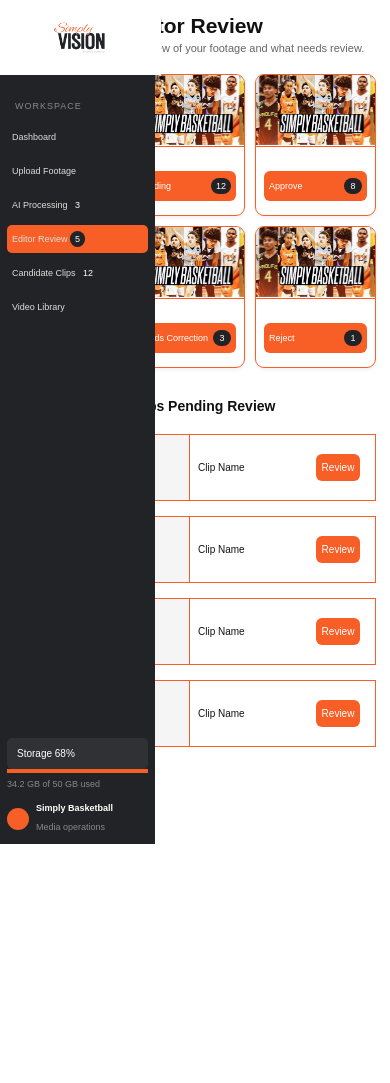
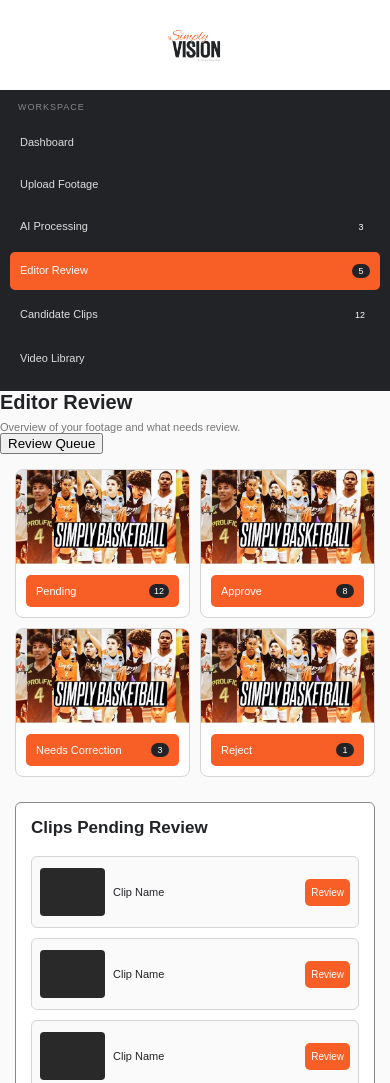
Before and after one commit to alanher100/SimplyVision, a plain HTML site: page editor-review/editor-review.html in a window 390 px wide. Shown: the top 1083 px of the page. Before the commit the page ends 844 px from the top, so only its background shows below. Drawn offline with Linux system fonts and the light colour scheme.

Commit message:
Update editor review dashboard styling

```diff
--- a/editor-review/editor-review.css
+++ b/editor-review/editor-review.css
@@ -1,70 +1,71 @@
-/* Main colors used throughout the page */
 :root {
     --orange: #F75F26;
     --charcoal: #222326;
     --white: #FFFFFF;
-    --light-gray: #F5F5F5;
-    --text-gray: #666666;
+    --red: #C53030;
+    --background: #FAFAFA;
+    --border: #D5D5D5;
+    --text-gray: #777777;
 }
 
 * {
     box-sizing: border-box;
+}
+
+html,
+body {
     margin: 0;
-    padding: 0;
+    min-height: 100%;
 }
 
 body {
-    font-family: Arial, Helvetica, sans-serif;
-    background: var(--white);
-    color: #111111;
     min-height: 100vh;
+    display: flex;
+    background: var(--background);
+    color: var(--charcoal);
+    font-family: Arial, sans-serif;
+    font-size: 13px;
 }
 
-/* Sidebar navigation styling */
+/* Sidebar */
+
 .sidebar {
-    position: fixed;
-    top: 0;
-    left: 0;
     width: 155px;
     min-width: 155px;
-    height: 100vh;
+    min-height: 100vh;
+    padding: 0 10px 15px;
     background: var(--charcoal);
     color: var(--white);
-    padding: 0 10px 15px;
     display: flex;
     flex-direction: column;
-    z-index: 10;
+    flex-shrink: 0;
 }
 
-/* SimplyVision logo styling */
 .logo {
     width: calc(100% + 20px);
-    height: 90px;
-    min-height: 90px;
+    height: 115px;
     margin: 0 -10px;
-    padding: 0;
+    padding: 10px;
     background: var(--white);
     display: flex;
     align-items: center;
     justify-content: center;
+    overflow: visible;
     flex-shrink: 0;
-    overflow: hidden;
 }
 
 .logo img {
-    display: block;
-    width: 105%;
+    width: 190px;
     max-width: none;
     height: auto;
     object-fit: contain;
-    object-position: center;
 }
 
 .sidebar_label {
-    color: #888;
+    margin: 12px 8px;
+    color: #888888;
     font-size: 9px;
     letter-spacing: 1px;
-    margin: 12px 8px;
 }
 
 .sidebar_nav {
@@ -74,27 +75,28 @@ body {
 }
 
 .sidebar_nav a {
-    color: #ddd;
-    text-decoration: none;
     padding: 12px 10px;
     border-radius: 5px;
+    color: #DDDDDD;
+    text-decoration: none;
     font-size: 11px;
 }
 
 .sidebar_nav a:hover,
 .sidebar_nav a.active {
     background: var(--orange);
+    color: var(--white);
 }
 
 .count {
+    float: right;
+    min-width: 18px;
+    padding: 2px 5px;
+    border-radius: 10px;
     background: var(--charcoal);
     color: var(--white);
-    border-radius: 12px;
     font-size: 9px;
-    min-width: 18px;
-    padding: 3px 5px;
     text-align: center;
-    white-space: nowrap;
 }
 
 .sidebar_bottom {
@@ -102,25 +104,32 @@ body {
 }
 
 .storage_heading {
-    background: #303135;
     padding: 10px;
     border-radius: 5px;
+    background: #303135;
+    display: flex;
+    justify-content: space-between;
     font-size: 10px;
 }
 
 .storage_bar {
     height: 4px;
-    background: #555;
+    margin-top: 8px;
     border-radius: 5px;
+    background: #555555;
 }
 
 .storage_bar div {
+    width: 68%;
     height: 100%;
+    border-radius: 5px;
     background: var(--orange);
 }
 
 .sidebar_bottom small {
-    color: #888;
+    display: block;
+    margin-top: 8px;
+    color: #AAAAAA;
     font-size: 9px;
 }
 
@@ -128,7 +137,8 @@ body {
     display: flex;
     align-items: center;
     gap: 7px;
-    margin-top: 12px;
+    margin-top: 15px;
+    font-size: 10px;
 }
 
 .profile_icon {
@@ -140,237 +150,239 @@ body {
 }
 
 .profile {
+    margin: 0 0 3px;
     font-weight: bold;
-    font-size: 9px;
-    margin-bottom: 3px;
 }
 
-/* Main page layout */
-.main_content {
-    margin-left: 155px;
-    padding: 28px;
+/* Main workspace */
+
+.workspace {
+    flex: 1;
     min-width: 0;
 }
 
-.page_header h1 {
-    font-size: 26px;
-    margin-bottom: 4px;
+/* Header */
+
+.top-header {
+    min-height: 115px;
+    padding: 0 30px 0 25px;
+    border-bottom: 1px solid #EEEEEE;
+    background: var(--white);
+    display: flex;
+    align-items: center;
+    justify-content: space-between;
+    gap: 22px;
 }
 
-.page_header p {
-    font-size: 13px;
-    color: var(--text-gray);
+.heading {
+    flex: 1;
+    min-width: 0;
 }
 
-/* Review status cards: Pending, Approve, Correction, Reject cards */
+.heading h1 {
+    margin: 0 0 7px;
+    font-size: 23px;
+}
+
+.heading p {
+    margin: 0;
+    color: var(--text-gray);
+    font-size: 11px;
+}
+
+.queue-btn,
+.review_button,
+.card_action {
+    border: none;
+    border-radius: 5px;
+    background: var(--orange);
+    color: var(--white);
+    cursor: pointer;
+}
+
+.queue-btn {
+    padding: 12px 15px;
+    font-size: 11px;
+    flex-shrink: 0;
+}
+
+/* Main content */
+
+.content {
+    max-width: 1250px;
+    padding: 20px 25px;
+}
+
 .summary_cards {
     display: grid;
-    grid-template-columns: repeat(4, minmax(0, 190px));
-    gap: 22px;
-    margin: 28px 0 30px;
-    width: 100%;
-    max-width: 1050px;
+    grid-template-columns: repeat(4, minmax(0, 1fr));
+    gap: 15px;
+    margin-bottom: 25px;
 }
 
 .summary_card {
-    border: 1px solid var(--orange);
-    border-radius: 9px;
-    padding: 0 12px 14px;
     overflow: hidden;
-    min-width: 0;
-    box-shadow: 0 2px 4px rgba(0, 0, 0, 0.06);
+    border: 1px solid var(--border);
+    border-radius: 8px;
+    background: var(--white);
 }
 
 .card_image {
     display: block;
-    width: calc(100% + 24px);
-    height: 72px;
-    margin: 0 -12px 24px;
+    width: 100%;
+    height: 95px;
     object-fit: cover;
-    object-position: center;
-    border-bottom: 1px solid var(--orange);
 }
 
 .card_action {
-    width: 100%;
-    min-height: 30px;
-    margin: 0;
-    padding: 7px 8px;
-    border: none;
-    border-radius: 6px;
-    background: var(--orange);
-    color: var(--white);
+    width: calc(100% - 20px);
+    margin: 10px;
+    padding: 9px 10px;
     display: flex;
     align-items: center;
     justify-content: space-between;
-    gap: 4px;
-    font-size: 10px;
+    font-size: 11px;
     text-align: left;
-    cursor: pointer;
 }
 
-.card_action:hover,
-.review_button:hover {
-    filter: brightness(0.92);
+.card_action .count {
+    color: var(--white);
 }
 
-/* Pending review list */
+/* Pending review section */
+
+.pending_section {
+    min-height: 300px;
+    padding: 25px;
+    border: 1px solid #888888;
+    border-radius: 6px;
+    background: var(--white);
+}
+
 .pending_section h2 {
-    font-size: 14px;
-    margin: 0 0 20px 6px;
+    margin: 0 0 18px;
+    font-size: 17px;
 }
 
 .clip_list {
     display: flex;
     flex-direction: column;
-    gap: 28px;
+    gap: 10px;
 }
 
 .clip_row {
-    border: 1px solid var(--orange);
-    min-height: 67px;
+    min-height: 72px;
+    padding: 8px;
+    border: 1px solid var(--border);
+    border-radius: 6px;
+    background: var(--background);
     display: grid;
-    grid-template-columns: 128px minmax(70px, 1.2fr)
-        minmax(45px, 0.8fr) minmax(45px, 0.8fr)
-        minmax(50px, 0.8fr) 72px;
+    grid-template-columns:
+        110px
+        minmax(100px, 1.3fr)
+        minmax(80px, 1fr)
+        minmax(80px, 1fr)
+        minmax(80px, 1fr)
+        75px;
     align-items: center;
     gap: 12px;
-    font-size: 12px;
-    background: var(--white);
-    min-width: 0;
+    font-size: 11px;
 }
 
 .clip_thumbnail {
-    height: 65px;
     width: 100%;
-    background: var(--light-gray);
-    border-right: 1px solid var(--orange);
+    height: 55px;
+    border-radius: 4px;
+    background: #292929;
 }
 
 .review_button {
-    justify-self: center;
-    margin: 0 8px 0 0;
+    justify-self: end;
     padding: 9px 12px;
-    border: none;
-    border-radius: 6px;
-    background: var(--orange);
-    color: var(--white);
     font-size: 11px;
-    cursor: pointer;
 }
 
-/* Keyboard focus for future interactions */
+button:hover {
+    background: #D94F1D;
+}
+
 button:focus-visible,
 a:focus-visible {
-    outline: 2px solid #111111;
+    outline: 2px solid var(--orange);
     outline-offset: 2px;
 }
 
-/* Responsive layout for smaller screens */
+/* Responsive layout */
+
 @media (max-width: 900px) {
-    .main_content {
-        padding: 22px;
-    }
-
     .summary_cards {
-        grid-template-columns: repeat(2, minmax(0, 150px));
-        gap: 14px;
+        grid-template-columns: repeat(2, minmax(0, 1fr));
     }
 
     .clip_row {
-        grid-template-columns: 90px minmax(70px, 1fr)
-            minmax(45px, 0.7fr) 72px;
-        padding-right: 8px;
-        gap: 8px;
+        grid-template-columns: 90px minmax(100px, 1fr) 75px;
     }
 
+    .clip_row span:nth-of-type(2),
     .clip_row span:nth-of-type(3),
     .clip_row span:nth-of-type(4) {
         display: none;
     }
-
-    .review_button {
-        margin-right: 0;
-    }
 }
 
-/* Small screens */
-@media (max-width: 550px) {
+@media (max-width: 600px) {
+    body {
+        flex-direction: column;
+    }
+
     .sidebar {
-        width: 110px;
-        padding: 0 7px 10px;
+        width: 100%;
+        min-width: 0;
+        min-height: auto;
     }
 
     .logo {
-        height: 75px;
-        min-height: 75px;
-        margin: 0 -7px 14px;
-        padding: 0;
+        height: 90px;
     }
 
     .logo img {
-        width: 100%;
-        height: 73px;
-        max-width: none;
-        object-fit: contain;
+        width: 110px;
+        max-height: 75px;
     }
 
-    .sidebar_nav a {
-        font-size: 9px;
-        padding: 9px 5px;
+    .sidebar_bottom {
+        display: none;
     }
 
-    .main_content {
-        margin-left: 110px;
-        padding: 14px;
+    .top-header {
+        min-height: 110px;
+        padding: 15px;
+        flex-wrap: wrap;
     }
 
-    .page_header h1 {
-        font-size: 21px;
+    .heading h1 {
+        font-size: 20px;
     }
 
-    .page_header p {
-        font-size: 11px;
+    .content {
+        padding: 15px;
     }
 
     .summary_cards {
-        grid-template-columns: repeat(2, minmax(0, 1fr));
         gap: 10px;
-        margin-top: 20px;
     }
 
-    .summary_card {
-        padding-left: 8px;
-        padding-right: 8px;
-    }
-
-    .card_image {
-        width: calc(100% + 16px);
-        margin-left: -8px;
-        margin-right: -8px;
-    }
-
-    .card_action {
-        font-size: 9px;
-        padding: 7px 5px;
-    }
-
-    .clip_list {
-        gap: 15px;
+    .pending_section {
+        padding: 15px;
     }
 
     .clip_row {
-        grid-template-columns: 65px minmax(0, 1fr) 58px;
+        grid-template-columns: 65px minmax(0, 1fr) 65px;
         gap: 8px;
-        font-size: 10px;
-    }
-
-    .clip_row span:not(:first-of-type) {
-        display: none;
     }
 
     .clip_thumbnail {
-        height: 65px;
+        height: 48px;
     }
 
     .review_button {
--- a/editor-review/editor-review.html
+++ b/editor-review/editor-review.html
@@ -3,15 +3,17 @@
     <head>
         <meta charset="UTF-8">
         <meta name="viewport" content="width=device-width, initial-scale=1.0">
-        <title>Editor Review | Simply Basketball</title>
+        <title>Editor Review | SimplyVision</title>
         <link rel="stylesheet" href="editor-review.css">
     </head>
+
     <body>
-        <!-- Sidebar navigation -->
         <aside class="sidebar">
             <div class="logo">
-                <img src="../frontend/assets/simplyvision-logo.png"
-                     alt="SimplyVision logo">
+                <img
+                    src="../frontend/assets/simplyvision-logo.png"
+                    alt="SimplyVision logo"
+                >
             </div>
 
             <p class="sidebar_label">WORKSPACE</p>
@@ -19,14 +21,18 @@
             <nav class="sidebar_nav">
                 <a href="#">Dashboard</a>
                 <a href="#">Upload Footage</a>
-                <a href="#">AI Processing <span class="count">3</span></a>
-
-                <!-- Editor Review moved above Candidate Clips -->
+                <a href="#">
+                    AI Processing
+                    <span class="count">3</span>
+                </a>
                 <a href="#" class="active">
-                    Editor Review <span class="count">5</span>
+                    Editor Review
+                    <span class="count">5</span>
                 </a>
-                <a href="#">Candidate Clips <span class="count">12</span></a>
-
+                <a href="#">
+                    Candidate Clips
+                    <span class="count">12</span>
+                </a>
                 <a href="#">Video Library</a>
             </nav>
 
@@ -44,6 +50,7 @@
 
                 <div class="profile_section">
                     <div class="profile_icon"></div>
+
                     <div>
                         <p class="profile">Simply Basketball</p>
                         <small>Media operations</small>
@@ -52,22 +59,30 @@
             </div>
         </aside>
 
-        <!-- Main editor review content -->
-        <main class="main_content">
-            <header class="page_header">
+        <div class="workspace">
+            <header class="top_header">
+                <div class="heading">
                     <h1>Editor Review</h1>
-                <p>Overview of your footage and what needs review.</p>
+                    <p>
+                        Overview of your footage and what needs review.
+                    </p>
+                </div>
+
+                <button class="queue_btn" type="button">
+                    Review Queue
+                </button>
             </header>
 
-            <!-- Review status summary cards -->
+            <main class="content">
                 <section class="summary_cards">
                     <article class="summary_card">
                         <img
                             class="card_image"
                             src="../frontend/assets/basketball-banner.jpg"
-                        alt="Basketball footage preview">
+                            alt="Basketball footage preview"
+                        >
 
-                    <button type="button" class="card_action">
+                        <button class="card_action" type="button">
                             <span>Pending</span>
                             <span class="count">12</span>
                         </button>
@@ -77,9 +92,10 @@
                         <img
                             class="card_image"
                             src="../frontend/assets/basketball-banner.jpg"
-                        alt="Basketball footage preview">
+                            alt="Basketball footage preview"
+                        >
 
-                    <button type="button" class="card_action">
+                        <button class="card_action" type="button">
                             <span>Approve</span>
                             <span class="count">8</span>
                         </button>
@@ -89,9 +105,10 @@
                         <img
                             class="card_image"
                             src="../frontend/assets/basketball-banner.jpg"
-                        alt="Basketball footage preview">
+                            alt="Basketball footage preview"
+                        >
 
-                    <button type="button" class="card_action">
+                        <button class="card_action" type="button">
                             <span>Needs Correction</span>
                             <span class="count">3</span>
                         </button>
@@ -101,69 +118,86 @@
                         <img
                             class="card_image"
                             src="../frontend/assets/basketball-banner.jpg"
-                        alt="Basketball footage preview">
+                            alt="Basketball footage preview"
+                        >
 
-                    <button type="button" class="card_action">
+                        <button class="card_action" type="button">
                             <span>Reject</span>
                             <span class="count">1</span>
                         </button>
                     </article>
                 </section>
 
-            <!-- List of clips waiting for editor review -->
                 <section class="pending_section">
                     <h2>Clips Pending Review</h2>
 
                     <div class="clip_list">
                         <article class="clip_row">
-                        <div class="clip_thumbnail"
-                             aria-label="Blank clip preview"></div>
+                            <div class="clip_thumbnail"></div>
+
                             <span>Clip Name</span>
                             <span>Team</span>
                             <span>Date</span>
                             <span>Status</span>
-                        <button type="button" class="review_button">
+
+                            <button
+                                class="review_button"
+                                type="button"
+                            >
                                 Review
                             </button>
                         </article>
 
                         <article class="clip_row">
-                        <div class="clip_thumbnail"
-                             aria-label="Blank clip preview"></div>
+                            <div class="clip_thumbnail"></div>
+
                             <span>Clip Name</span>
                             <span>Team</span>
                             <span>Date</span>
                             <span>Status</span>
-                        <button type="button" class="review_button">
+
+                            <button
+                                class="review_button"
+                                type="button"
+                            >
                                 Review
                             </button>
                         </article>
 
                         <article class="clip_row">
-                        <div class="clip_thumbnail"
-                             aria-label="Blank clip preview"></div>
+                            <div class="clip_thumbnail"></div>
+
                             <span>Clip Name</span>
                             <span>Team</span>
                             <span>Date</span>
                             <span>Status</span>
-                        <button type="button" class="review_button">
+
+                            <button
+                                class="review_button"
+                                type="button"
+                            >
                                 Review
                             </button>
                         </article>
 
                         <article class="clip_row">
-                        <div class="clip_thumbnail"
-                             aria-label="Blank clip preview"></div>
+                            <div class="clip_thumbnail"></div>
+
                             <span>Clip Name</span>
                             <span>Team</span>
                             <span>Date</span>
                             <span>Status</span>
-                        <button type="button" class="review_button">
+
+                            <button
+                                class="review_button"
+                                type="button"
+                            >
                                 Review
                             </button>
                         </article>
                     </div>
                 </section>
             </main>
+        </div>
     </body>
 </html>
```
Lines whose indentation alone changed are shown as unchanged.
